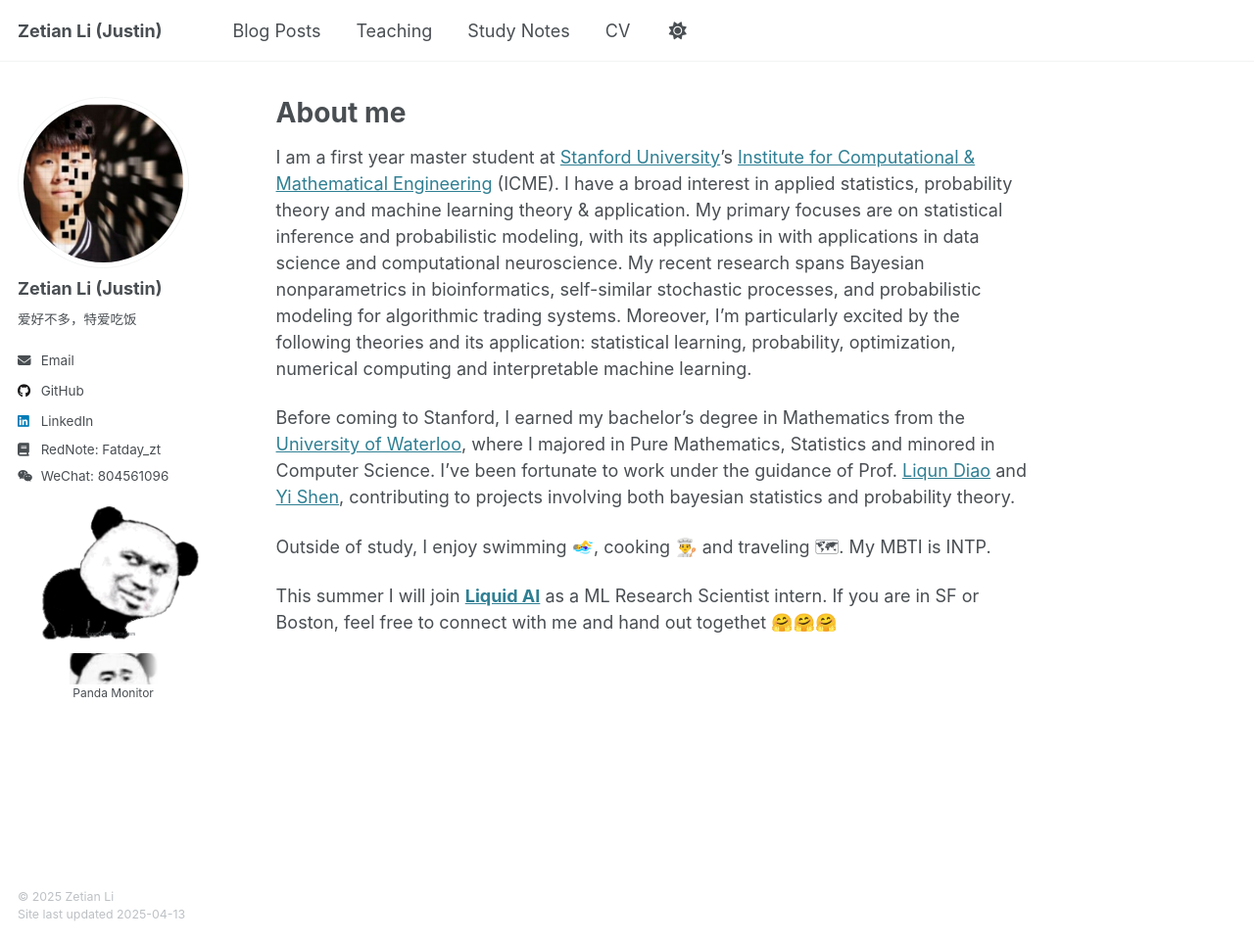
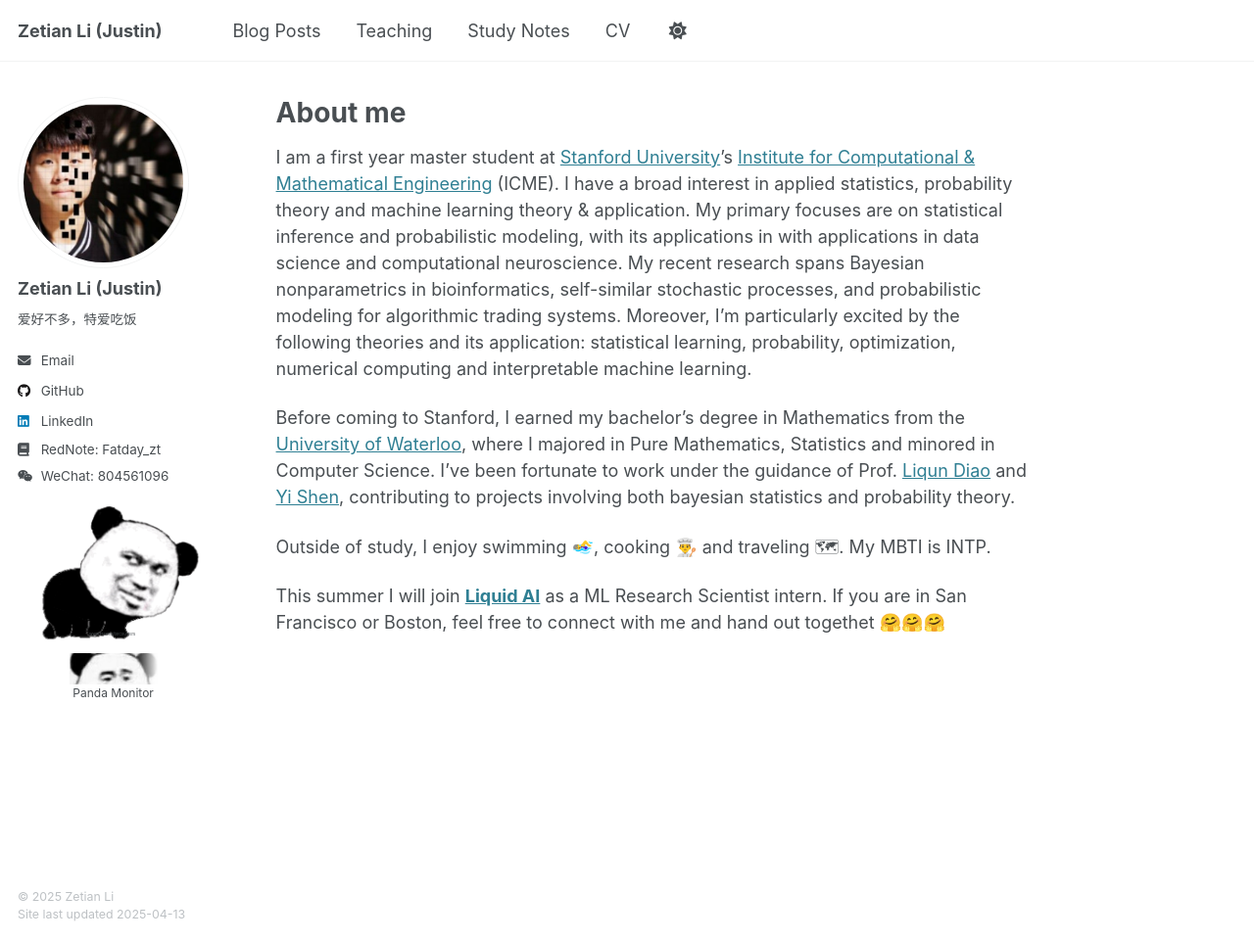
Before and after one commit to fatday/fatday.github.io, a Jekyll site: the page built from _pages/about.md, in a window 1280 px wide and 962 px high. Shown: the whole window at 98% size. Built offline with Jekyll 4.4.1, drawn with Linux system fonts in a browser that asks for light colours.

Commit message:
Update about.md

```diff
--- a/_pages/about.md
+++ b/_pages/about.md
@@ -18,4 +18,4 @@ Before coming to Stanford, I earned my bachelor’s degree in Mathematics from t
 
 Outside of study, I enjoy swimming 🏊‍♀️, cooking 👨‍🍳 and traveling 🗺. My MBTI is INTP.
 
-This summer I will join [**Liquid AI**](https://www.liquid.ai/) as a ML Research Scientist intern. If you are in SF or Boston, feel free to connect with me and hand out togethet 🤗🤗🤗
+This summer I will join [**Liquid AI**](https://www.liquid.ai/) as a ML Research Scientist intern. If you are in San Francisco or Boston, feel free to connect with me and hand out togethet 🤗🤗🤗
```
